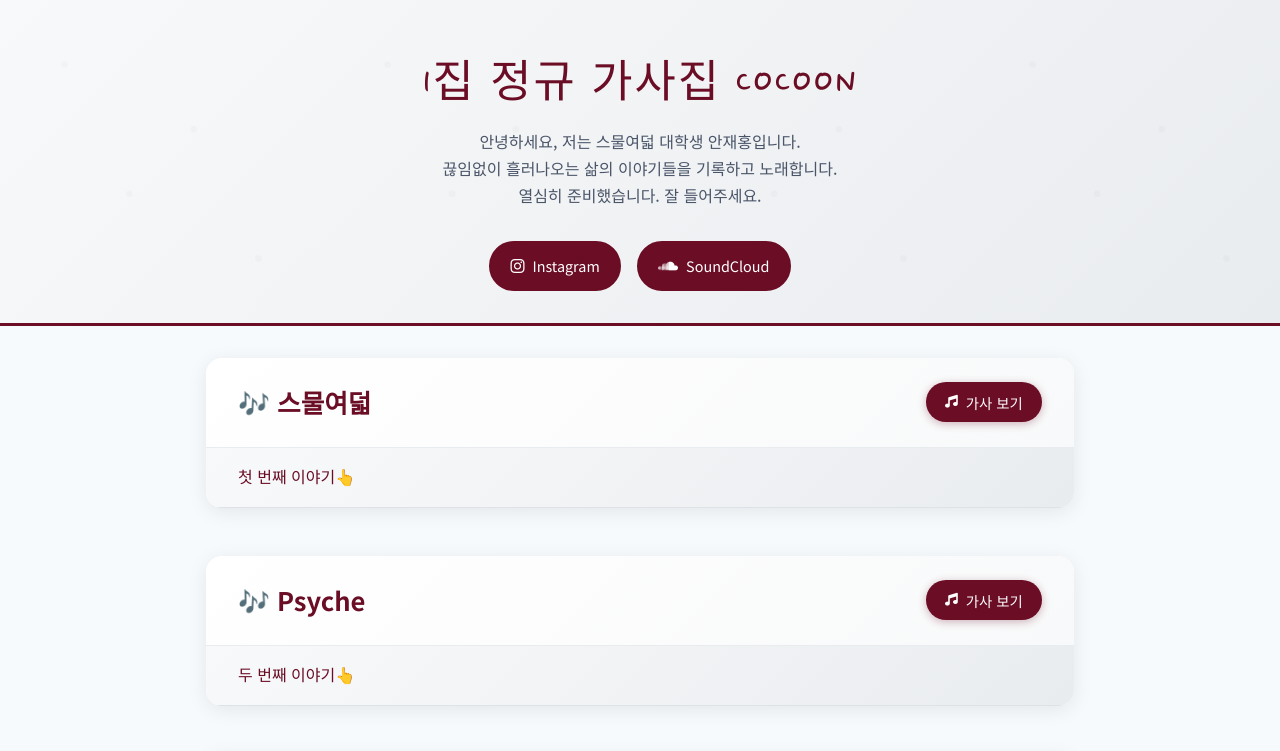
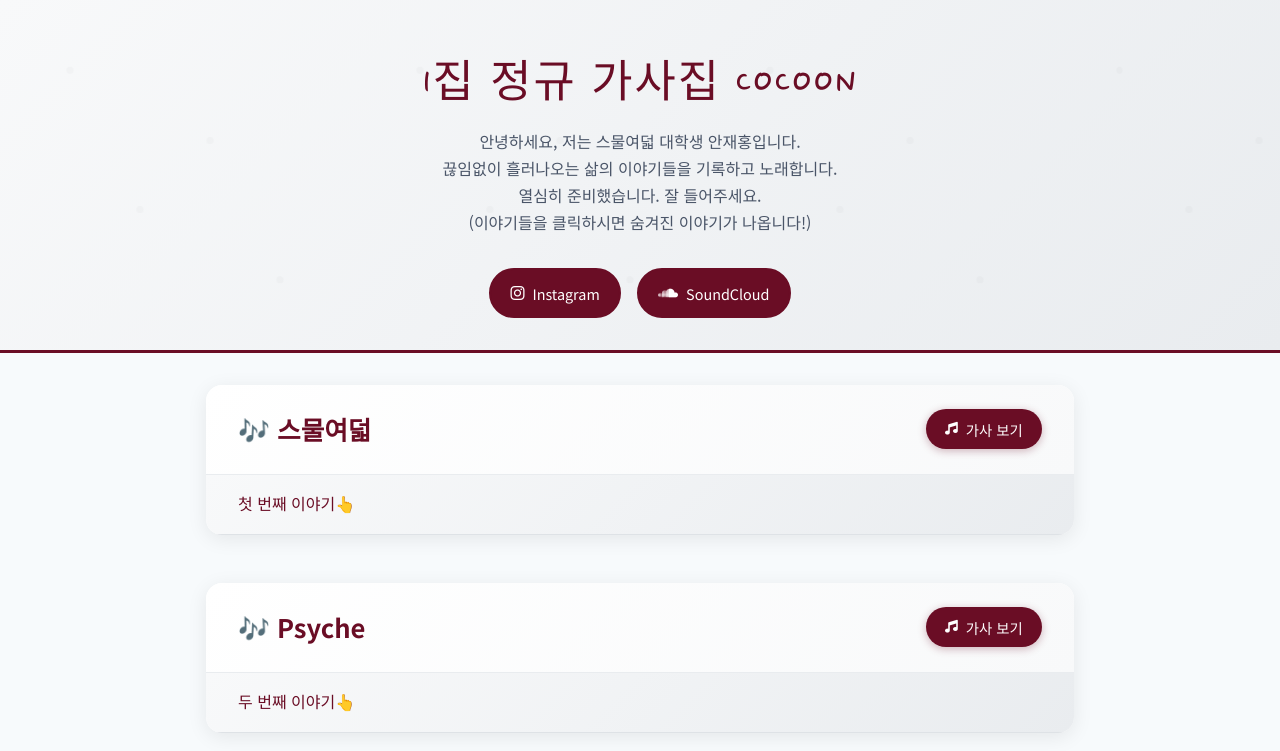
Before and after one commit to JaeH0ng/open_mic_lyrics, a plain HTML site: page index.html in a window 1280 px wide. Shown: the top 751 px of the page. Drawn offline with Linux system fonts and the light colour scheme.

Commit message:
index.html 업데이트

```diff
--- a/index.html
+++ b/index.html
@@ -19,7 +19,8 @@
     <p>
       안녕하세요, 저는 스물여덟 대학생 안재홍입니다.<br>
       끊임없이 흘러나오는 삶의 이야기들을 기록하고 노래합니다.<br>
-      열심히 준비했습니다. 잘 들어주세요.
+      열심히 준비했습니다. 잘 들어주세요.<br>
+(이야기들을 클릭하시면 숨겨진 이야기가 나옵니다!)
     </p>
 
     <div class="social-buttons">
```
